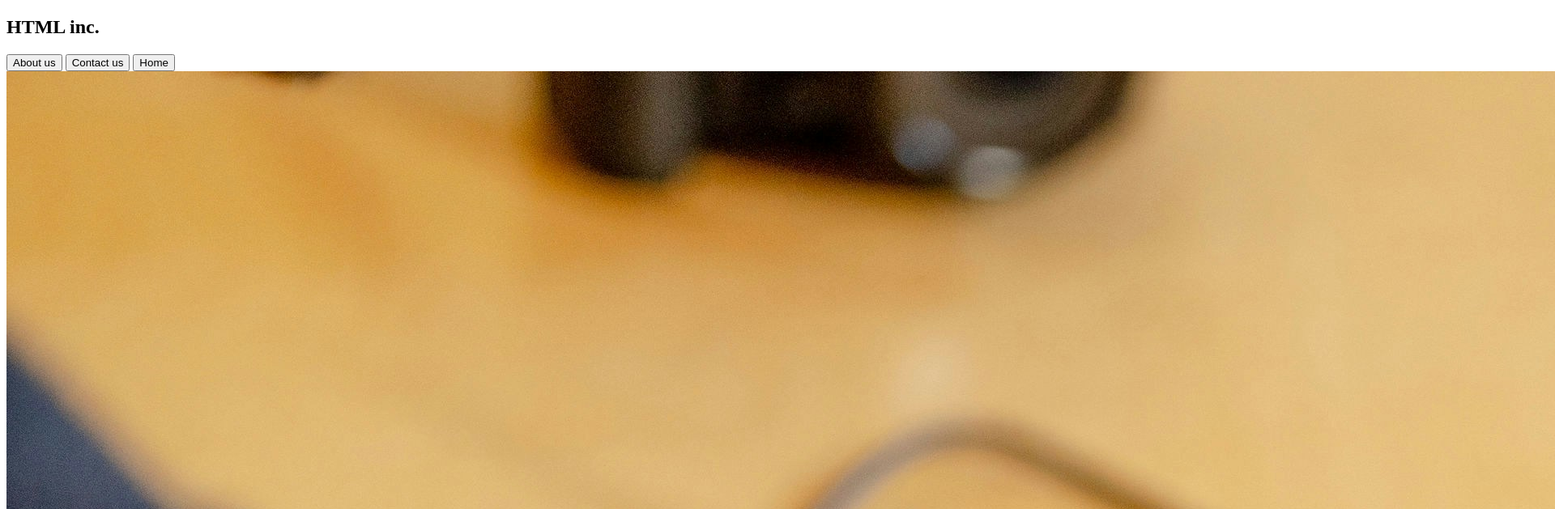
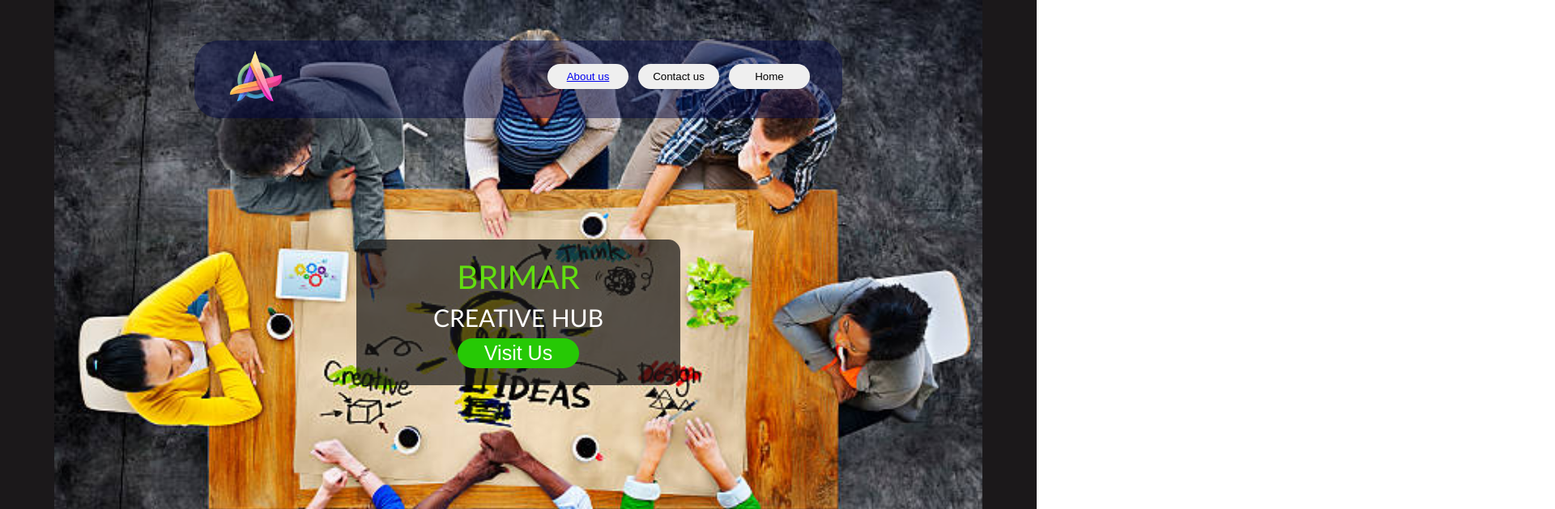
Before and after one commit to OrjiB-Yemi/Frontend-Class, a plain HTML site: page index.html in a window 1280 px wide. Shown: the top 629 px of the page at 81% size, 1920 px wide, since content can reach past the window. Drawn offline with Linux system fonts and the light colour scheme.

Commit message:
aboutus page created

```diff
--- a/index.html
+++ b/index.html
@@ -4,36 +4,172 @@
     <meta charset="UTF-8">
     <meta name="viewport" content="width=device-width, initial-scale=1.0">
     <title>introduction to Html</title>
+    <style>
+        * {
+            padding: 0px;
+            margin: 0px;
+            /* padding top=0px; padding buttom=0px; padding right=0px; padding left=0px;*/
+            /* paddding:4px 0px; or padding:0px 4px */
+        }
+          #main-container{
+            width: 100%;
+            height: 100vh;
+        }
+         .main__container{
+            width: 100%;
+            height: 90vh;
+            background-color: rgb(27, 24, 26);
+            background-image: url(/asset/creative1.jpg);
+            background-position: center;
+            background-size: contain;
+            background-repeat: space;
+            padding-top: 50px;
+         }
+
+         .header__container{
+          height: 12vh;
+          width: 90%;
+          max-width: 800px;
+          margin:0px auto;
+          background-color: rgba(2, 8, 65, 0.5);
+          border-radius: 30px;
+
+         }
+         .header__inner__container{
+            padding: 0px 36px;
+            display: flex;
+            align-items: center;
+            justify-content: space-between;
+            padding-top: 0px;
+         }
+         .header__logo{
+            width: 80px;
+            height: 80px;
+            margin: 4px 0px;
+            border-radius: 50px;
+         }
+         .logo{
+            width: 80px;
+            height: 80px;
+            object-fit: cover;
+
+         }
+         .header__button{
+            padding: 8px 4px;
+            border-radius: 25px;
+            cursor: pointer;
+            border: none;
+            width: 100px;
+            margin: 0px 4px;
+
+         }
+         .header__button:hover{
+            background-color: rgba(32, 5, 83, 0.7);
+            color: rgb(240, 236, 238);
+            transition-timing-function: ease;
+            transition-duration: 2s;
+            background-color: 2s;
+
+            }
+
+         #content__container{
+            width: 100%;
+            height: 60vh;
+            display: flex;
+            align-items: center;
+            justify-content: center;
+
+         }
+         .content__innercontainer{
+            width: 400px;
+            height: 180px;
+            border-radius: 15px;
+            background-color: rgba(22, 21, 21, 0.7);
+            display: flex;
+            align-items: center;
+            justify-content: center;
+            flex-direction: column;
+         }
+         .content__title{
+            color: white;
+            font-weight: 500;
+            font-size: 40px;
+            text-align: center;
+            margin: 0px 0px;
+            font-family: 'Gill Sans', 'Gill Sans MT', Calibri, 'Trebuchet MS', sans-serif;
+         }
+
+         .content__title span{
+            color: rgb(98, 223, 15);
+
+         }
+
+      .content__button{
+         padding: 4px 10px;
+         border-radius: 25px;
+         /* font-size: 14px; */
+         color: white;
+         background-color: rgb(38, 201, 5);
+         font-size: 25px;
+         width: 150px;
+         border-style: none;
+      }
+      #content__text{
+          color: white;
+         font-weight: 10;
+         font-size: 30px;
+         text-align: center;
+         margin: 0px auto;
+         padding: 8px 0px;
+         font-family: 'Trebuchet MS', 'Lucida Sans Unicode', 'Lucida Grande', 'Lucida Sans', Arial, sans-serif;
+
+      }
+
+      .content__button:hover{
+         background-color: rgb(35, 35, 36);
+          color: rgb(60, 216, 40);
+          transition-timing-function: ease;
+         transition-duration: 2s;
+          background-color: 2s;
+          cursor: pointer;
+      }
+    </style>
 </head>
 <body>
-    <!-- This is the header -->
-    <div>
-        <!-- <div>The Logo -->
+    <!-- Header -->
+    <div id="main-container" class="main__container">
+        <div class="header__container">
+            <div class="header__inner__container">
+            <!-- The Logo -->
             <!-- This is a text logo which will be changed to an image logo in the cause of this project -->
-            <h2>HTML inc.</h2>
+             <div class="header__logo">
+                <img src="./asset/logo 1.png" class="logo"/>
+             </div>
             <!-- The Navigations -->
             <div>
-                <button>About us</button>
-                <button>Contact us</button>
-                <button>Home</button>
+                <button class="header__button" ><a href="/aboutus.html" target="_blank">About us</a></button>
+                <button class="header__button">Contact us</button>
+                <button class="header__button">Home</button>
+            </div>
             </div>
         </div>
-        <!-- This is the content area -->
+        <!-- content -->
+         <div id="content__container">
+            <div class="content__innercontainer">
+               <h1 class="content__title"><span>BRIMAR</span>
+               <h1 id="content__text">CREATIVE HUB</h1>
+               <div>
+                  <button class="content__button">Visit Us</button>
+               </div>
+            </div>
+         </div>
+
+
         <div>
-        <img src="./asset/bg.jpg" width={500} height={200}/>
-        <button>Click Me!</button>
+            <!-- <button>Click Me!</button>  -->
         </div>
         <!-- Footer -->
         <div>
-            <h4>Copyright 2024 Bright Orji</h4>
+            <!-- <h4>Copyright @ Bright Orji 2024</h4> -->
         </div>
     </div>
-    <!-- <h1>Welcome to my first coding class!!</h1>
-    <h2>Hello World</h2>
-    <h3>Hello World</h3>
-    <h4>Hello Wrold</h4>
-    <h5>Hello World</h5>
-    <h6>Hello World</h6> -->
-
-</body>
-</html>
```
Also changed, not shown: aboutus.html (added, +112 -0 lines), contactus.html (added, +12 -0 lines), asset/about.jpg (added), asset/aboutus.png (added), asset/bg.jpg (deleted), asset/creative.jpg (added), asset/creative1.jpg (added), asset/logo 1.png (added).
